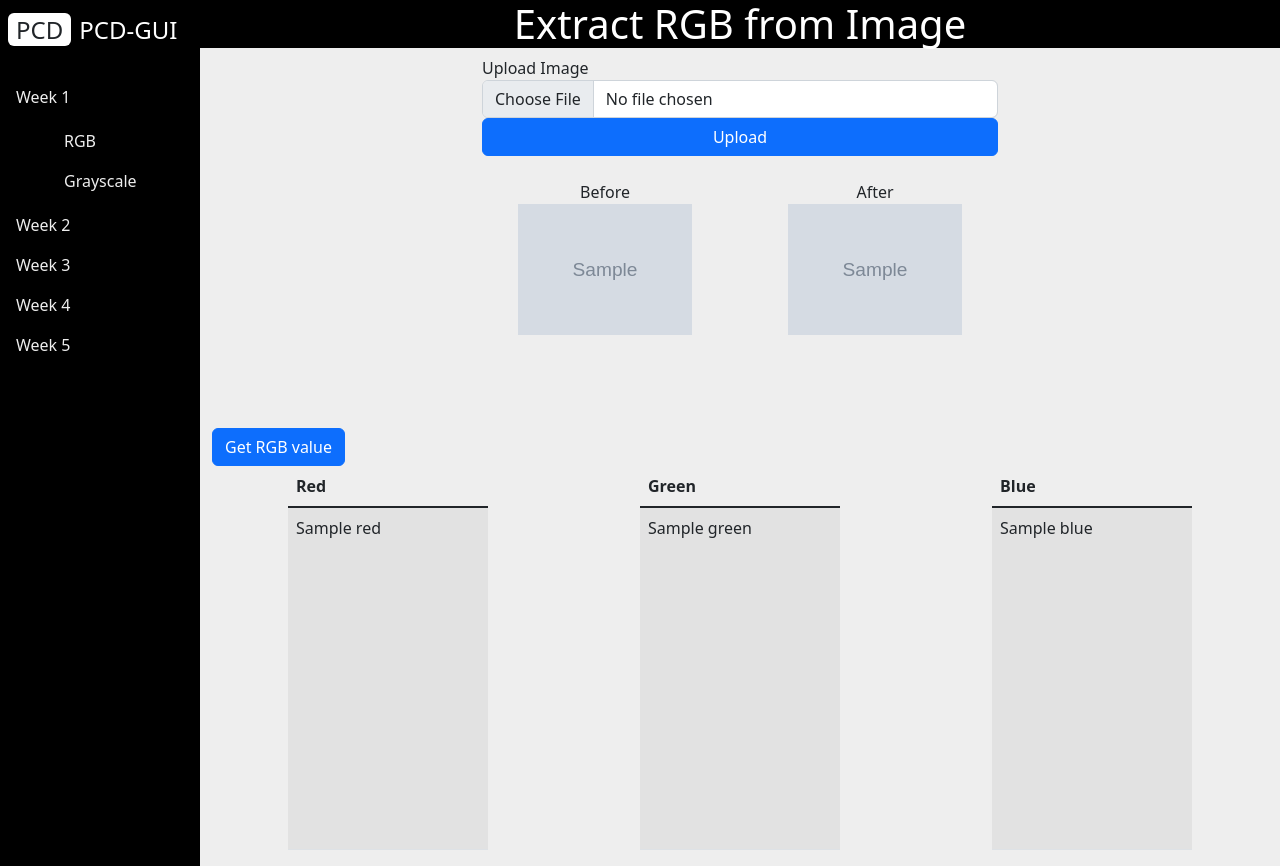
After one commit to temmy76/gui-pcd, a Flask app: template templates/template.html in a window 1280 px wide. The commit adds this page. Run offline with Flask 2, Linux system fonts and the light colour scheme; the template is opened without the code that fills it: most values are stand-ins (such as "Sample title", 1, 10 or a date in 2020); grey boxes marked "Sample" are stand-in pictures; some libraries are stand-ins or nearby versions.

Commit message:
updated the ui and adding css file

```diff
--- a/main.py
+++ b/main.py
@@ -1,4 +1,3 @@
-
 import os
 from app import app
 import urllib.request
@@ -11,9 +10,29 @@ ALLOWED_EXTENSIONS = set(['png', 'jpg', 'jpeg', 'gif'])
 def allowed_file(filename):
 	return '.' in filename and filename.rsplit('.', 1)[1].lower() in ALLOWED_EXTENSIONS
 
+def getRGBfromImage(filename):
+	r = []
+	g = []
+	b = []
+	image = cv.imread("static/upload/{}".format(filename))
+	image = cv.resize(image, (200,200))
+	reso = image.shape
+	width = reso[1]
+	length = reso[0]
+	for i in range(0,length-1):
+		for j in range(0,width-1):
+			B, G, R = image[i, j]
+			b.append(B)
+			g.append(G)
+			r.append(R)
+
+	return r, g, b
+
+
+
 @app.route('/')
 def upload_form():
-	return render_template('upload.html')
+	return render_template('template.html')
 
 @app.route('/', methods=['POST'])
 def upload_image():
@@ -28,7 +47,7 @@ def upload_image():
 		filename = secure_filename(file.filename)
 		file.save(os.path.join(app.config['UPLOAD_FOLDER'], filename))
 		flash('Image successfully uploaded and displayed below')
-		return render_template('upload.html', filename=filename)
+		return render_template('template.html', filename=filename)
 	else:
 		flash('Allowed image types are -> png, jpg, jpeg, gif')
 		return redirect(request.url)
@@ -50,14 +69,20 @@ def getRGB(filename):
 			g.append(G)
 			r.append(R)
 
-	return render_template('upload.html', filename=filename, red=r, green=g, blue=b)
-
-
+	return render_template('template.html', filename=filename, red=r, green=g, blue=b)
 
 @app.route('/display/<filename>')
 def display_image(filename):
 	return redirect(url_for('static', filename='uploads/' + filename), code=301)
 
+@app.route('/grayscale/<filename>', methods=['POST'])
+def grayscaleImage(filename):
+	r, g, b = getRGBfromImage(filename)
+	gray = cv.cvtColor(image, cv.COLOR_BGR2GRAY)
+	cv.imwrite("static/uploads/{}".format(filename), gray)
+	return redirect(url_for('static', filename='uploads/grayscale/' + filename), code=301)
+
+
 
 if __name__ == "__main__":
-    app.run(debug=True)
+	app.run(debug=True)
--- /dev/null
+++ b/static/css/style.css
@@ -0,0 +1,34 @@
+body {
+	background: #eee;
+}
+
+#side_nav {
+	background: #000;
+	min-width: 200px;
+	max-width: 200px;
+}
+
+.content {
+	min-height: 100vh;
+	width: 100%;
+}
+
+.image-space {
+	min-height: 200px;
+}
+
+.scrollable-table {
+	overflow-y: scroll;
+	height: 400px;
+	display: flex;
+	flex-direction: row;
+	justify-content: space-around;
+}
+
+.table {
+	width: 200px;
+}
+
+a {
+	color: #eee;
+}
--- /dev/null
+++ b/templates/template.html
@@ -0,0 +1,193 @@
+<!DOCTYPE html>
+<html lang="en">
+	<head>
+		<meta charset="UTF-8" />
+		<meta http-equiv="X-UA-Compatible" content="IE=edge" />
+		<meta name="viewport" content="width=device-width, initial-scale=1.0" />
+		<script
+			src="https://kit.fontawesome.com/a076d05399.js"
+			crossorigin="anonymous"
+		></script>
+		<!-- CSS only -->
+		<link
+			href="https://cdn.jsdelivr.net/npm/bootstrap@5.2.0/dist/css/bootstrap.min.css"
+			rel="stylesheet"
+			integrity="sha384-gH2yIJqKdNHPEq0n4Mqa/HGKIhSkIHeL5AyhkYV8i59U5AR6csBvApHHNl/vI1Bx"
+			crossorigin="anonymous"
+		/>
+		<link rel="stylesheet" href="{{ url_for('static',
+		filename="css/style.css")}}">
+		<title>PCD - Temmy Mahesa Ridwan</title>
+	</head>
+	<body>
+		<div class="main-container d-flex">
+			<div class="sidebar" id="side_nav">
+				<div class="header-box px-2 pt-3 pb-4">
+					<h1 class="fs-4">
+						<span class="bg-white text-dark rounded shadow px-2 me-2">PCD</span
+						><span class="text-white">PCD-GUI</span>
+					</h1>
+				</div>
+				<ul class="list-unstyled">
+					<li class="">
+						<a href="#" class="text-decoration-none px-3 py-2 d-block"
+							>Week 1</a
+						>
+						<ul class="list-unstyled px-5 pt-1 pb-1">
+							<li>
+								<a href="#" class="text-decoration-none px-3 py-2 d-block"
+									>RGB</a
+								>
+							</li>
+							<li>
+								<a href="#" class="text-decoration-none px-3 py-2 d-block"
+									>Grayscale</a
+								>
+							</li>
+						</ul>
+					</li>
+					<li class="">
+						<a href="#" class="text-decoration-none px-3 py-2 d-block"
+							>Week 2</a
+						>
+					</li>
+					<li class="">
+						<a href="#" class="text-decoration-none px-3 py-2 d-block"
+							>Week 3</a
+						>
+					</li>
+					<li class="">
+						<a href="#" class="text-decoration-none px-3 py-2 d-block"
+							>Week 4</a
+						>
+					</li>
+					<li class="">
+						<a href="#" class="text-decoration-none px-3 py-2 d-block"
+							>Week 5</a
+						>
+					</li>
+				</ul>
+			</div>
+			<div class="content">
+				<h1 class="text-center bg-black text-white">Extract RGB from Image</h1>
+				<div class="container">
+					<div class="row justify-content-center">
+						<div class="col-md-6">
+							<form action="/" method="POST" enctype="multipart/form-data">
+								<label for="file">Upload Image</label>
+								<br />
+								<div class="form-group d-grid">
+									<input
+										type="file"
+										name="file"
+										id="file"
+										class="form-control"
+									/>
+									<button type="submit" class="btn btn-primary">Upload</button>
+								</div>
+							</form>
+						</div>
+					</div>
+					<div class="row justify-content-center">
+						<div class="col-md-6">
+							<div class="row py-4">
+								<div class="col-md-6 px-5">
+									<span class="d-flex justify-content-center">Before</span>
+									<div class="image-space">
+										{% if filename %}
+										<img
+											src="{{ url_for('display_image', filename=filename) }}"
+											alt="image"
+											class="img-fluid"
+										/>
+										{% endif %}
+									</div>
+								</div>
+								<div class="col-md-6 px-5">
+									<span class="d-flex justify-content-center">After</span>
+									<div class="image-space">
+										{% if filename %}
+										<img
+											src="{{ url_for('display_image', filename=filename) }}"
+											alt="image"
+											class="img-fluid"
+										/>
+										{% endif %}
+									</div>
+								</div>
+							</div>
+						</div>
+					</div>
+				</div>
+				<div class="container">
+					<form action="/get_rgb/{{ filename }}" method="post">
+						<input
+							class="btn btn-primary text-white"
+							type="submit"
+							value="Get RGB value"
+						/>
+					</form>
+					<div class="d-flex scrollable-table">
+						<table class="table table-striped table-hover table-responsive">
+							<thead>
+								<tr>
+									<th>Red</th>
+								</tr>
+							</thead>
+							<tbody class="table-group-divider">
+								{% if red %}
+								<!--  -->
+								{% for r in red %}
+								<tr>
+									<td>{{ r }}</td>
+								</tr>
+								{% endfor %}
+								<!--  -->
+
+								{% endif %}
+							</tbody>
+						</table>
+						<table class="table table-striped table-hover">
+							<thead>
+								<tr>
+									<th>Green</th>
+								</tr>
+							</thead>
+							<tbody class="table-group-divider">
+								{% if green %}
+								<!--  -->
+								{% for g in green %}
+								<tr>
+									<td>{{ g }}</td>
+								</tr>
+								{% endfor %}
+								<!--  -->
+
+								{% endif %}
+							</tbody>
+						</table>
+						<table class="table table-striped table-hover">
+							<thead>
+								<tr>
+									<th>Blue</th>
+								</tr>
+							</thead>
+							<tbody class="table-group-divider">
+								{% if blue %}
+								<!--  -->
+								{% for b in blue %}
+								<tr>
+									<td>{{ b }}</td>
+								</tr>
+								{% endfor %}
+								<!--  -->
+
+								{% endif %}
+							</tbody>
+						</table>
+					</div>
+				</div>
+			</div>
+		</div>
+	</body>
+</html>
```
Also changed, not shown: requirements.txt (added, +10 -0 lines), templates/upload.html (+15 -12 lines), testCV.py (+6 -17 lines), static/uploads/850985878448504852.png (deleted), static/uploads/Add_a_heading.png (deleted), static/uploads/BG_KAJIAN_MAPRES_POLBAN_2021.png (deleted), static/uploads/brave21112921353P.png (deleted), static/uploads/foto.jpg (deleted), static/uploads/kucing.png (deleted), 1 other file.
